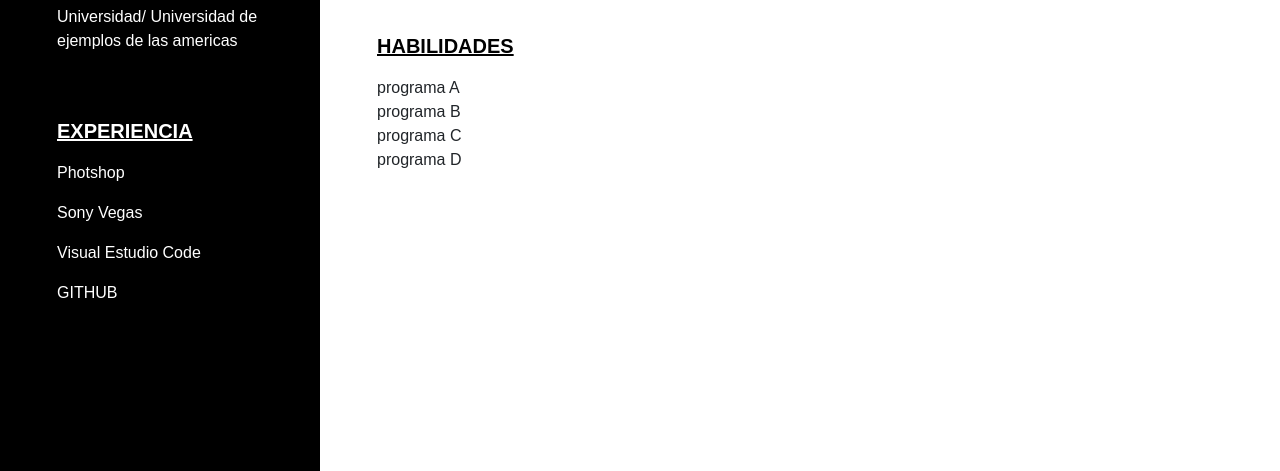
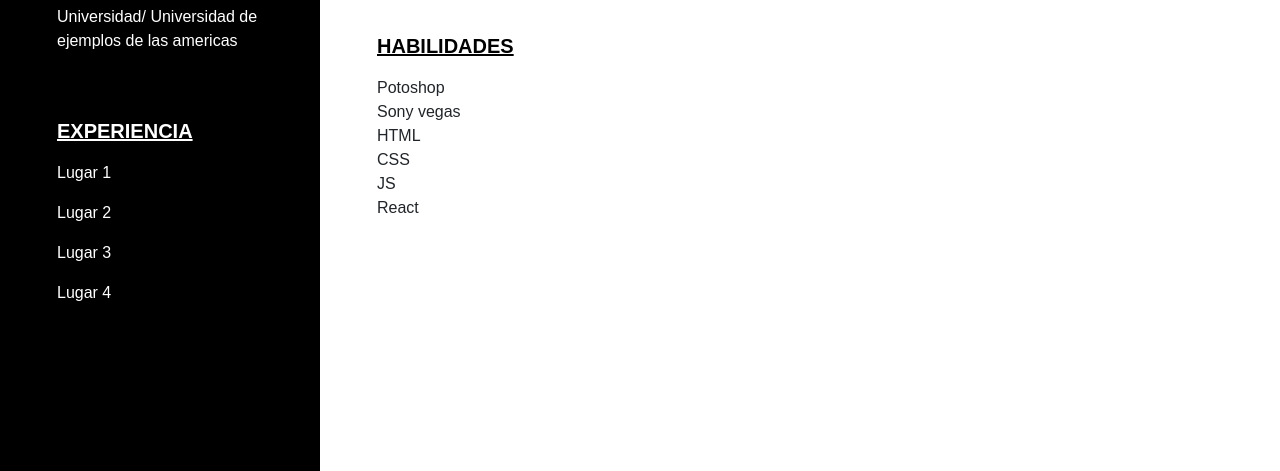
Before and after one commit to ChristianDeM/Portafolio, a plain HTML site: page index.html in a window 1280 px wide. Shown: the part 1312-1783 px from the top of the page. Drawn offline with nearby package versions, Linux system fonts and the light colour scheme.

Commit message:
Creando Reamde

```diff
--- a/css/style.scss
+++ b/css/style.scss
@@ -69,11 +69,15 @@ body {
        font-family: 'Oswald', sans-serif;
        padding-bottom: 10px;
    }
-   p{
-       color: black
+    p{
+        color: black
+    }
    }
-   }
+}
 
+#Diseños {
+    .diseños-info{
+     background-color: white;
 
-
+    }
 }
--- a/index.html
+++ b/index.html
@@ -50,10 +50,10 @@
                </div>
                <div class="info-titulos">
                 <h6>EXPERIENCIA</h6>
-                <p>Photshop</p>
-                <p>Sony Vegas</p>
-                <p>Visual Estudio Code</p>
-                <p>GITHUB</p>
+                <p>Lugar 1</p>
+                <p>Lugar 2</p>
+                <p>Lugar 3</p>
+                <p>Lugar 4</p>
                </div>
             </div>
             <div class="col-md-9 Perfil">
@@ -70,10 +70,12 @@
                 <div class="info-perfil">
                     <h6>HABILIDADES</h6>
                     <ul class="list-group-item">
-                        <li class="list-group-item">programa A</li>
-                        <li class="list-group-item">programa B</li>
-                        <li class="list-group-item">programa C</li>
-                        <li class="list-group-item">programa D</li>
+                        <li class="list-group-item">Potoshop</li>
+                        <li class="list-group-item">Sony vegas</li>
+                        <li class="list-group-item">HTML</li>
+                        <li class="list-group-item">CSS</li>
+                        <li class="list-group-item">JS</li>
+                        <li class="list-group-item">React</li>
                     </ul>
                 </div>
             </div>
@@ -94,7 +96,7 @@
   <section id="diseños">
     <div class="container-fluid">
         <div class="row">
-            <div class="col-md-3">
+            <div class="col-md-3 diseños-info">
                 <H4>Diseño de logos </H4>
                 <p>Descripción</p>
                 <p>Lorem ipsum dolor sit amet consectetur, adipisicing elit. Nobis aut recusandae enim non accusamus ex modi nemo libero, sint animi quidem mollitia soluta deleniti laborum architecto inventore velit suscipit odit.</p>
```
Also changed, not shown: css/style.css, 2 other files.
